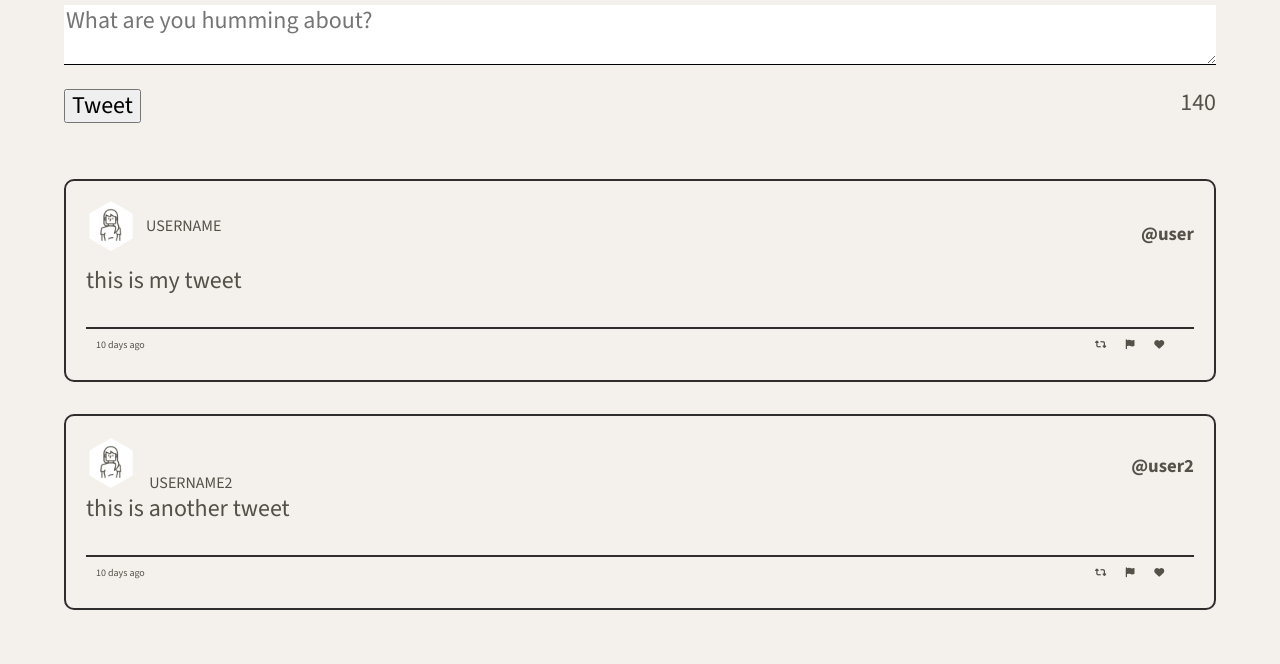
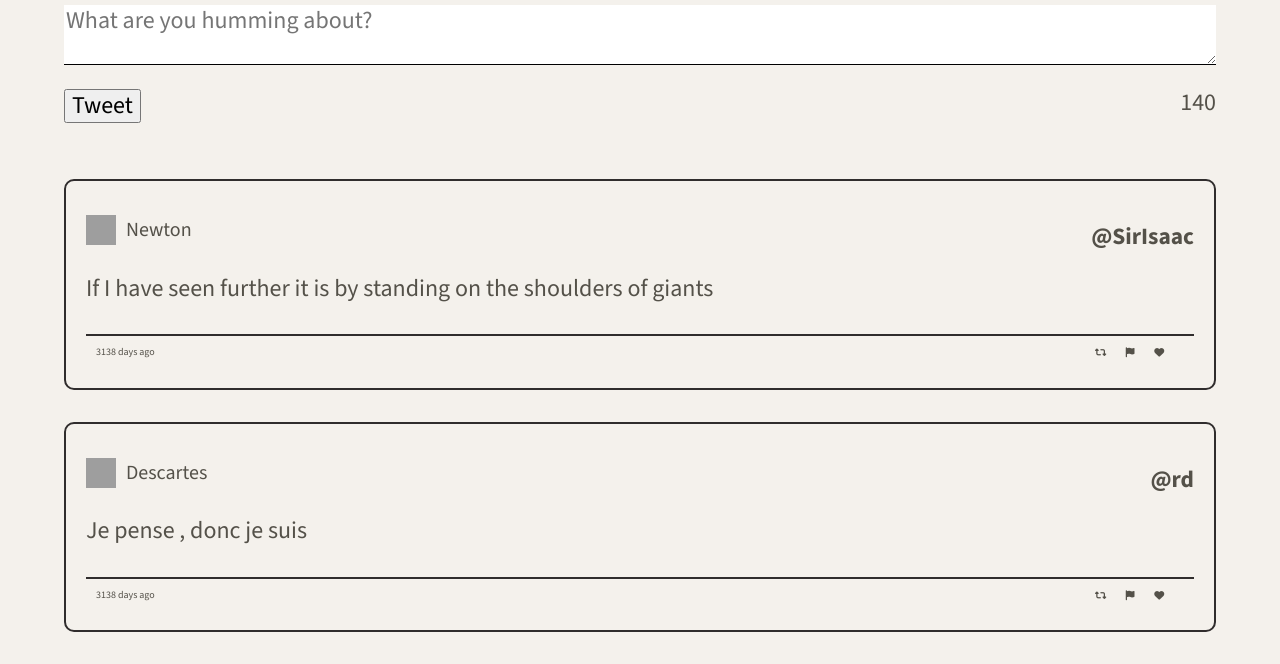
Before and after one commit to semblant/tweeter, a website: page public/index.html in a window 1280 px wide. Shown: the part 616-1280 px from the top of the page. Before the commit the page ends 1258 px from the top, so only its background shows below. Drawn offline with nearby package versions, Linux system fonts and the light colour scheme; grey boxes are pictures that could not be loaded.

Commit message:
Add functions to grab tweets from fake db and render them in HTML

```diff
--- a/public/index.html
+++ b/public/index.html
@@ -64,43 +64,6 @@
     </section>
 
     <section class="tweet-container">
-
-      <article class='tweet'>
-        <header>
-          <span class="tweet-name">
-            <img class="avatar" src="/images/profile-hex.png"/> USERNAME
-          </span>
-          <h3>@user</h3>
-        </header>
-        <section class='tweet-text'>this is my tweet</section>
-        <footer>
-          <span> 10 days ago </span>
-          <div class='tweet-icons'>
-            <i name='retweet' class='fas fa-retweet'></i>
-            <i name='flag' class='fas fa-flag'></i>
-            <i name='heart' class='fas fa-heart'></i>
-          </div>
-        </footer>
-      </article>
-
-      <article class='tweet'>
-        <header>
-          <span class="tweet-user">
-            <img class="avatar" src="/images/profile-hex.png"/> USERNAME2
-          </span>
-          <h3>@user2</h3>
-        </header>
-        <section class='tweet-text'>this is another tweet</section>
-        <footer>
-          <span> 10 days ago </span>
-          <div class='tweet-icons'>
-            <i name='retweet' class='fas fa-retweet'></i>
-            <i name='flag' class='fas fa-flag'></i>
-            <i name='heart' class='fas fa-heart'></i>
-          </div>
-        </footer>
-      </article>
-
     </section>
 
   </main>
--- a/public/scripts/client.js
+++ b/public/scripts/client.js
@@ -3,3 +3,87 @@
  * jQuery is already loaded
  * Reminder: Use (and do all your DOM work in) jQuery's document ready function
  */
+
+
+// Test / driver code (temporary). Eventually will get this from the server.
+// Fake data taken from initial-tweets.json
+const tweetData = [
+  {
+    "user": {
+      "name": "Newton",
+      "avatars": "https://i.imgur.com/73hZDYK.png"
+      ,
+      "handle": "@SirIsaac"
+    },
+    "content": {
+      "text": "If I have seen further it is by standing on the shoulders of giants"
+    },
+    "created_at": 1461116232227
+  },
+  {
+    "user": {
+      "name": "Descartes",
+      "avatars": "https://i.imgur.com/nlhLi3I.png",
+      "handle": "@rd" },
+    "content": {
+      "text": "Je pense , donc je suis"
+    },
+    "created_at": 1461113959088
+  }
+]
+
+
+$(document).ready(function() {
+  /**
+   * Function takes a tweet object and returns the HTML for the object
+   *
+   * @param {Object} tweet - the tweet to create the HTML for
+   *
+   * @returns tweet in HTML format (<article>)
+   */
+
+  const createTweetElement = function(tweet) {
+    // Store info from the tweet
+    userName = tweet.user.name;
+    userAvatar = tweet.user.avatars;
+    userHandle = tweet.user.handle;
+    tweetContent = tweet.content.text;
+    tweetCreateDate = tweet.created_at;
+    todayDate = Date.now();
+    dateDiff = Math.floor((todayDate - tweetCreateDate) / (86400000));
+
+    // Create HTML variable
+    const $tweet = `<article class='tweet'>
+        <header>
+          <span class="tweet-name">
+            <img class="avatar" src=${userAvatar}/> ${userName}
+          </span>
+          <h3>${userHandle}</h3>
+        </header>
+        <section class='tweet-text'>${tweetContent}</section>
+        <footer>
+          <span> ${dateDiff} days ago </span>
+          <div class='tweet-icons'>
+            <i name='retweet' class='fas fa-retweet'></i>
+            <i name='flag' class='fas fa-flag'></i>
+            <i name='heart' class='fas fa-heart'></i>
+          </div>
+        </footer>
+      </article>`;
+    return $tweet;
+  };
+
+/**
+ *  Function passes each tweet in the database to createTweetElement() and appends the return value to the HTML container
+ *
+ * @param {Object} tweets - database of tweets
+ */
+const renderTweets = function(tweets) {
+  // Loop through each tweet in the DB
+  for (const $tweet of tweets) {
+    const $tweetElement =  createTweetElement($tweet); // get HTML format of tweet
+    $('.tweet-container').append($tweetElement); // append tweet in HTML
+  }
+}
+  renderTweets(tweetData)
+});
--- a/public/styles/tweet.css
+++ b/public/styles/tweet.css
@@ -9,8 +9,8 @@
 }
 
 .avatar {
-  height: 50px;
-  width: 50px;
+  height: 30px;
+  width: 30px;
   margin-right: 10px;
 }
 
@@ -19,7 +19,7 @@
   flex-direction: row;
   align-items: center;
   justify-content: space-between;
-  font-size: 1rem;
+  font-size: 20px;
 }
 
 .tweet-name {
@@ -54,7 +54,7 @@ div.tweet-icons {
 }
 
 .tweet:hover {
-  box-shadow: 0px 0px 10px 0px darkgrey;
+  box-shadow: 0px 1px 10px 1px black;
 }
 
 .tweet-icons i:hover {
```
